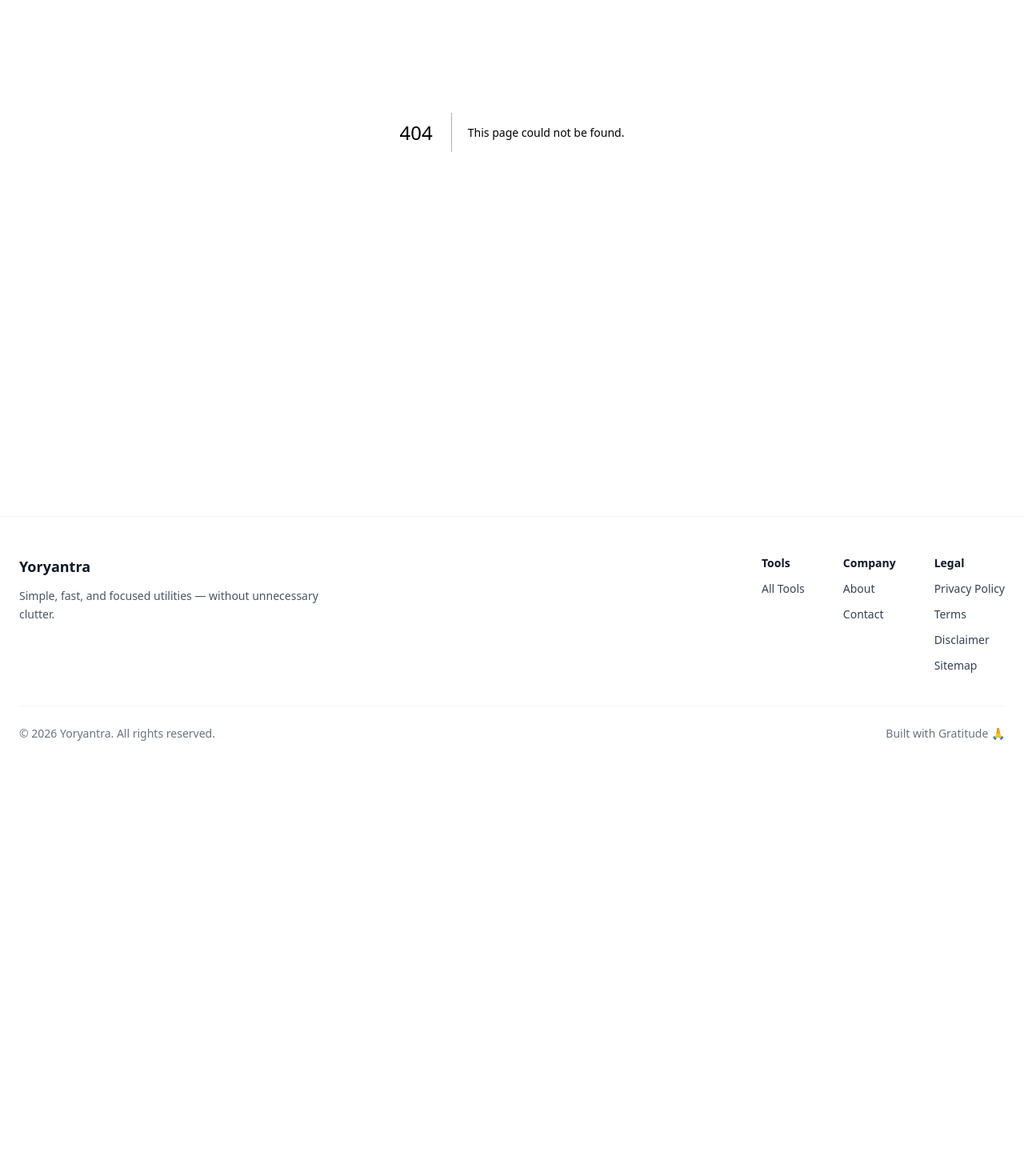
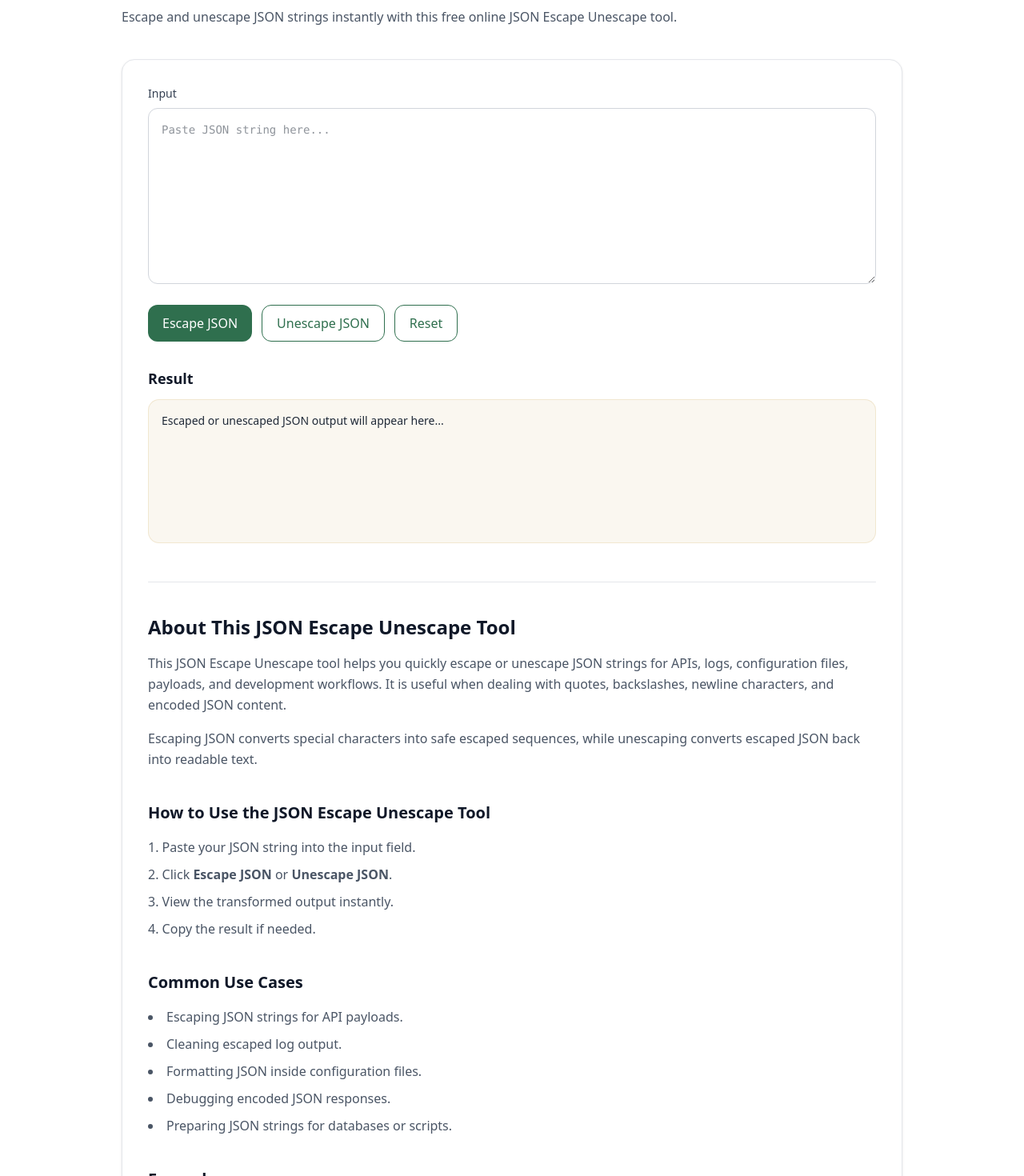
Before and after one commit to vaarunsonawwane-ops/yoryantra-new, a Next.js app: page /tools/json-escape-unescape in a window 1280 px wide. Before the commit this address had no page. Shown: the part 300-1770 px from the top of the page at 80% size. Before the commit the page ends 1275 px from the top, so only its background shows below. Built offline with nearby package versions, Linux system fonts and the light colour scheme.

Commit message:
JSON Escape Unescape

```diff
--- a/app/data/tools.tsx
+++ b/app/data/tools.tsx
@@ -191,6 +191,10 @@ export const tools = [
   href: "/tools/json-validator",
   },
 
-
+  {
+  title: "JSON Escape Unescape",
+  description: "Escape and unescape JSON strings instantly.",
+  href: "/tools/json-escape-unescape",
+  },
 
 ];
--- /dev/null
+++ b/app/tools/json-escape-unescape/ToolClient.tsx
@@ -0,0 +1,262 @@
+"use client";
+
+import { useState } from "react";
+import Link from "next/link";
+import ToolShell from "@/app/components/ToolShell";
+
+export default function ToolClient() {
+  const [input, setInput] = useState("");
+  const [output, setOutput] = useState("");
+  const [error, setError] = useState("");
+
+  const escapeJSON = () => {
+    try {
+      const escaped = JSON.stringify(input);
+      setOutput(escaped);
+      setError("");
+    } catch {
+      setError("Unable to escape JSON string.");
+      setOutput("");
+    }
+  };
+
+  const unescapeJSON = () => {
+    try {
+      const unescaped = JSON.parse(input);
+      setOutput(unescaped);
+      setError("");
+    } catch {
+      setError("Invalid escaped JSON string.");
+      setOutput("");
+    }
+  };
+
+  const resetAll = () => {
+    setInput("");
+    setOutput("");
+    setError("");
+  };
+
+  return (
+    <ToolShell
+      title="JSON Escape Unescape"
+      description="Escape and unescape JSON strings instantly with this free online JSON Escape Unescape tool."
+    >
+      {/* INPUT */}
+      <div>
+        <label className="block mb-2 text-sm font-medium text-gray-700">
+          Input
+        </label>
+
+        <textarea
+          value={input}
+          onChange={(e) => setInput(e.target.value)}
+          placeholder="Paste JSON string here..."
+          className="w-full min-h-[220px] rounded-xl border border-gray-300 p-4 text-sm font-mono outline-none focus:ring-2 focus:ring-[var(--green)] focus:border-transparent transition"
+        />
+      </div>
+
+      {/* ACTIONS */}
+      <div className="mt-5 flex flex-wrap gap-3">
+        <button
+          onClick={escapeJSON}
+          className="yoryantra-btn"
+        >
+          Escape JSON
+        </button>
+
+        <button
+          onClick={unescapeJSON}
+          className="yoryantra-btn-outline"
+        >
+          Unescape JSON
+        </button>
+
+        <button
+          onClick={resetAll}
+          className="yoryantra-btn-outline"
+        >
+          Reset
+        </button>
+      </div>
+
+      {/* ERROR */}
+      {error && (
+        <div className="mt-6 rounded-xl border border-red-200 bg-red-50 p-4 text-sm text-red-700">
+          {error}
+        </div>
+      )}
+
+      {/* OUTPUT */}
+      <div className="mt-8">
+        <div className="flex items-center justify-between mb-3">
+          <h3 className="text-lg font-semibold text-gray-900">
+            Result
+          </h3>
+
+          {output && (
+            <button
+              onClick={() => navigator.clipboard.writeText(output)}
+              className="yoryantra-btn-outline text-sm"
+            >
+              Copy
+            </button>
+          )}
+        </div>
+
+        <div className="yoryantra-output min-h-[180px] text-sm break-words whitespace-pre-wrap overflow-auto">
+          {output || "Escaped or unescaped JSON output will appear here..."}
+        </div>
+      </div>
+
+      {/* SEO CONTENT */}
+      <section className="mt-12 border-t border-gray-200 pt-10 space-y-10">
+        <div>
+          <h2 className="text-2xl font-semibold text-gray-900">
+            About This JSON Escape Unescape Tool
+          </h2>
+
+          <p className="mt-4 text-gray-600 leading-relaxed">
+            This JSON Escape Unescape tool helps you quickly escape or unescape
+            JSON strings for APIs, logs, configuration files, payloads, and
+            development workflows. It is useful when dealing with quotes,
+            backslashes, newline characters, and encoded JSON content.
+          </p>
+
+          <p className="mt-4 text-gray-600 leading-relaxed">
+            Escaping JSON converts special characters into safe escaped
+            sequences, while unescaping converts escaped JSON back into readable
+            text.
+          </p>
+        </div>
+
+        <div>
+          <h2 className="text-xl font-semibold text-gray-900">
+            How to Use the JSON Escape Unescape Tool
+          </h2>
+
+          <ol className="mt-4 list-decimal list-inside space-y-2 text-gray-600 leading-relaxed">
+            <li>Paste your JSON string into the input field.</li>
+            <li>Click <strong>Escape JSON</strong> or <strong>Unescape JSON</strong>.</li>
+            <li>View the transformed output instantly.</li>
+            <li>Copy the result if needed.</li>
+          </ol>
+        </div>
+
+        <div>
+          <h2 className="text-xl font-semibold text-gray-900">
+            Common Use Cases
+          </h2>
+
+          <ul className="mt-4 list-disc list-inside space-y-2 text-gray-600 leading-relaxed">
+            <li>Escaping JSON strings for API payloads.</li>
+            <li>Cleaning escaped log output.</li>
+            <li>Formatting JSON inside configuration files.</li>
+            <li>Debugging encoded JSON responses.</li>
+            <li>Preparing JSON strings for databases or scripts.</li>
+          </ul>
+        </div>
+
+        <div>
+          <h2 className="text-xl font-semibold text-gray-900">
+            Example
+          </h2>
+
+          <div className="mt-4 rounded-xl border border-gray-200 bg-gray-50 p-4 text-sm text-gray-700">
+            <p className="font-medium text-gray-900">
+              Original JSON:
+            </p>
+
+            <pre className="mt-2 whitespace-pre-wrap break-words">
+{`{"name":"Yoryantra"}`}
+            </pre>
+
+            <p className="mt-4 font-medium text-gray-900">
+              Escaped JSON:
+            </p>
+
+            <pre className="mt-2 whitespace-pre-wrap break-words">
+{`"{\\"name\\":\\"Yoryantra\\"}"`}
+            </pre>
+          </div>
+        </div>
+
+        <div>
+          <h2 className="text-xl font-semibold text-gray-900">
+            Frequently Asked Questions
+          </h2>
+
+          <div className="mt-5 space-y-6">
+            <div>
+              <h3 className="font-semibold text-gray-900">
+                What does escaping JSON mean?
+              </h3>
+
+              <p className="mt-2 text-gray-600 leading-relaxed">
+                Escaping JSON converts special characters into escaped sequences
+                so the string can safely be used inside APIs, scripts, or other
+                JSON structures.
+              </p>
+            </div>
+
+            <div>
+              <h3 className="font-semibold text-gray-900">
+                What does unescaping JSON do?
+              </h3>
+
+              <p className="mt-2 text-gray-600 leading-relaxed">
+                Unescaping converts escaped JSON sequences back into readable
+                text.
+              </p>
+            </div>
+
+            <div>
+              <h3 className="font-semibold text-gray-900">
+                Why are backslashes added while escaping?
+              </h3>
+
+              <p className="mt-2 text-gray-600 leading-relaxed">
+                Backslashes are used to safely encode special characters such as
+                quotes and newline characters inside JSON strings.
+              </p>
+            </div>
+
+            <div>
+              <h3 className="font-semibold text-gray-900">
+                Is this tool privacy-friendly?
+              </h3>
+
+              <p className="mt-2 text-gray-600 leading-relaxed">
+                Yes. All escaping and unescaping happens directly in your browser.
+              </p>
+            </div>
+          </div>
+        </div>
+
+        <div>
+          <h2 className="text-xl font-semibold text-gray-900">
+            Related Tools
+          </h2>
+
+          <div className="mt-4 flex flex-wrap gap-3">
+            <Link href="/tools/json-validator" className="yoryantra-btn-outline">
+              JSON Validator
+            </Link>
+
+            <Link href="/tools/json-formatter" className="yoryantra-btn-outline">
+              JSON Formatter
+            </Link>
+
+            <Link href="/tools/json-minifier" className="yoryantra-btn-outline">
+              JSON Minifier
+            </Link>
+
+            <Link href="/tools/yaml-formatter" className="yoryantra-btn-outline">
+              YAML Formatter
+            </Link>
+          </div>
+        </div>
+      </section>
+    </ToolShell>
+  );
+}
--- /dev/null
+++ b/app/tools/json-escape-unescape/page.tsx
@@ -0,0 +1,52 @@
+import ToolClient from "./ToolClient";
+
+export const metadata = {
+  title: "JSON Escape Unescape Online Free | Yoryantra",
+
+  description:
+    "Escape and unescape JSON strings instantly with this free online JSON Escape Unescape tool.",
+
+  keywords: [
+    "json escape",
+    "json unescape",
+    "json escape unescape",
+    "escape json string",
+    "unescape json string",
+    "json string formatter",
+    "developer tools",
+  ],
+
+  alternates: {
+    canonical:
+      "https://yoryantra.com/tools/json-escape-unescape",
+  },
+
+  openGraph: {
+    title:
+      "JSON Escape Unescape Online Free | Yoryantra",
+
+    description:
+      "Escape and unescape JSON strings instantly online.",
+
+    url:
+      "https://yoryantra.com/tools/json-escape-unescape",
+
+    siteName: "Yoryantra",
+
+    type: "website",
+  },
+
+  twitter: {
+    card: "summary_large_image",
+
+    title:
+      "JSON Escape Unescape Online Free | Yoryantra",
+
+    description:
+      "Escape and unescape JSON strings instantly.",
+  },
+};
+
+export default function Page() {
+  return <ToolClient />;
+}
```
